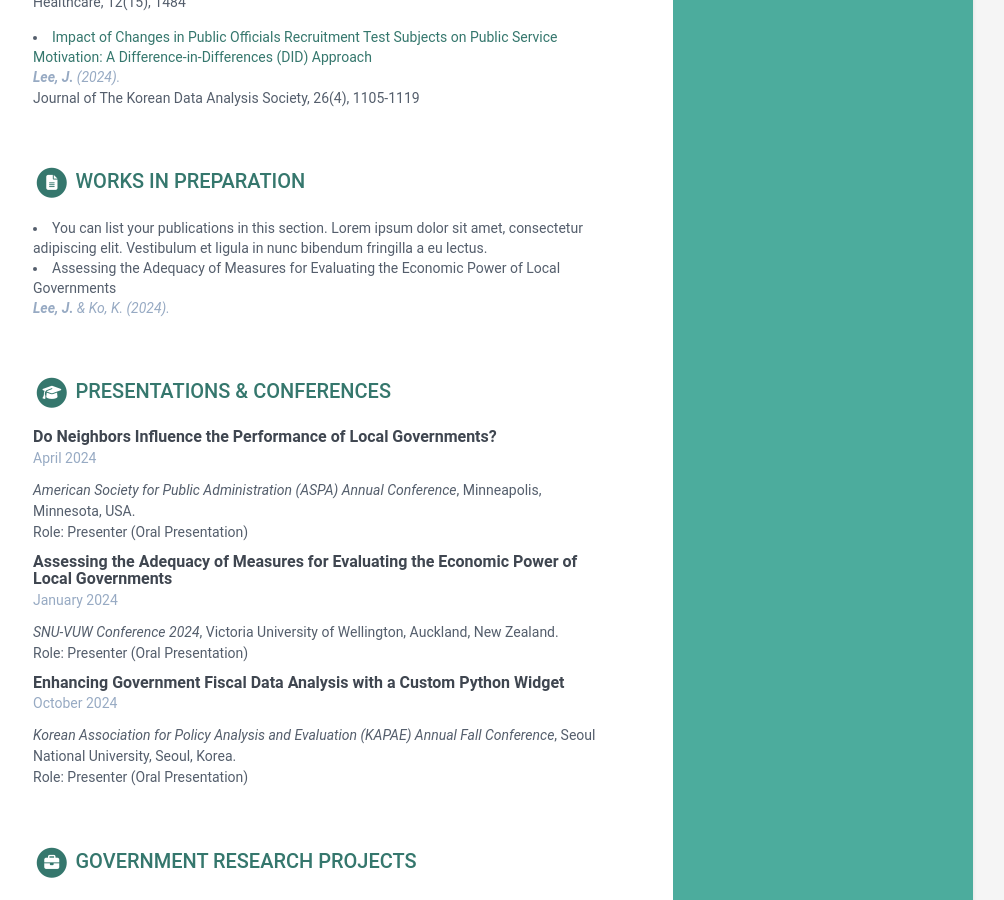
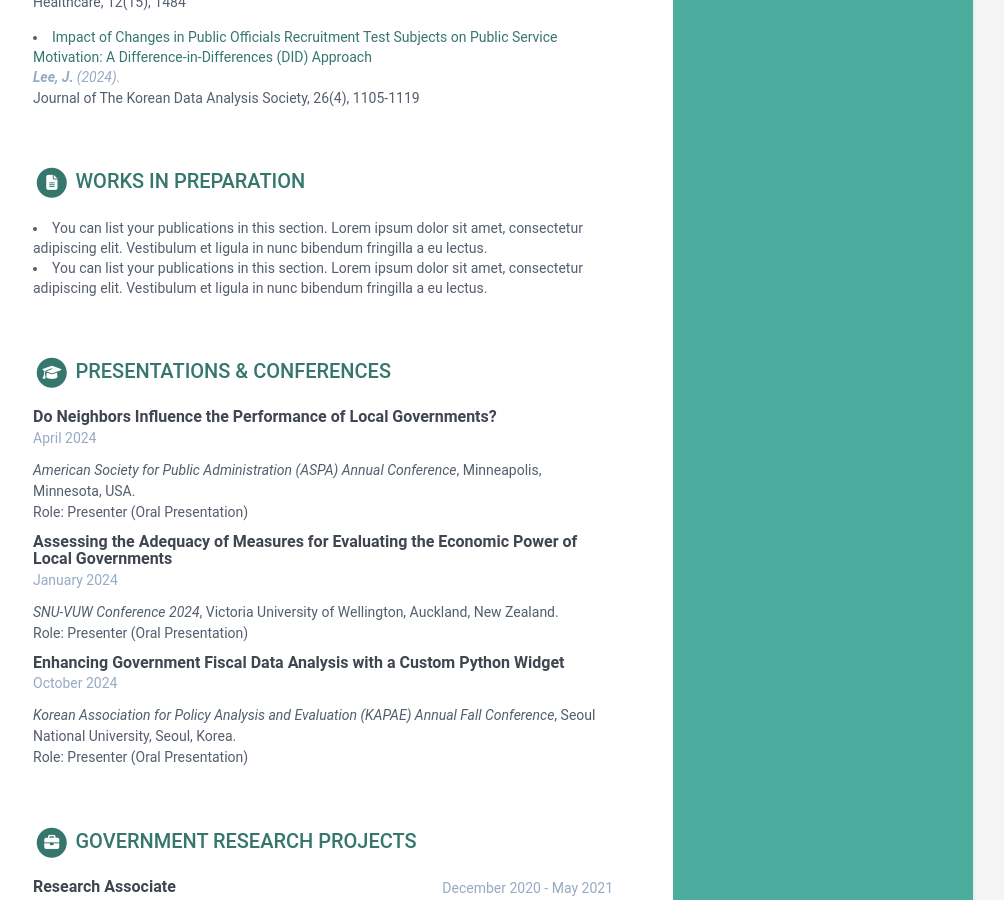
Before and after one commit to WookieLee/wookielee.github.io, a Jekyll site: the page built from index.html, in a window 1280 px wide and 900 px high, scrolled down 1260 px. Shown: the whole window, without its empty margins (167-1171 px from the left). Built offline with Jekyll 4.4.1, drawn with Linux system fonts in a browser that asks for light colours.

Commit message:
Update data.yml

```diff
--- a/_data/data.yml
+++ b/_data/data.yml
@@ -87,9 +87,9 @@ manuscripts:
     <li>You can list your publications in this section. Lorem ipsum dolor sit
     amet, consectetur adipiscing elit. Vestibulum et ligula in nunc
     bibendum fringilla a eu lectus.</li>
-  papers:
-  - title: Assessing the Adequacy of Measures for Evaluating the Economic Power of Local Governments
-    authors: <b>Lee, J.</b> & Ko, K. (2024).
+    <li>You can list your publications in this section. Lorem ipsum dolor sit
+    amet, consectetur adipiscing elit. Vestibulum et ligula in nunc
+    bibendum fringilla a eu lectus.</li>
 
 experiences:
   title: Government Research Projects
@@ -117,7 +117,7 @@ academic-experience:
     time: March 2024 - February 2025
     company: Seoul National University
     details: |
-      Developed Python scripts to automate data collection, cleaning, processing, and statistical analysis in support of advisor’s research.
+      Developed Python scripts to automate data collection, cleaning, processing, and statistical analysis in support of advisor’s research.<br>
   - role: <b>Teaching Assistant for Statistical Consulting</b>
     time: December 2021 – July 2023
     company: Seoul National University
```
